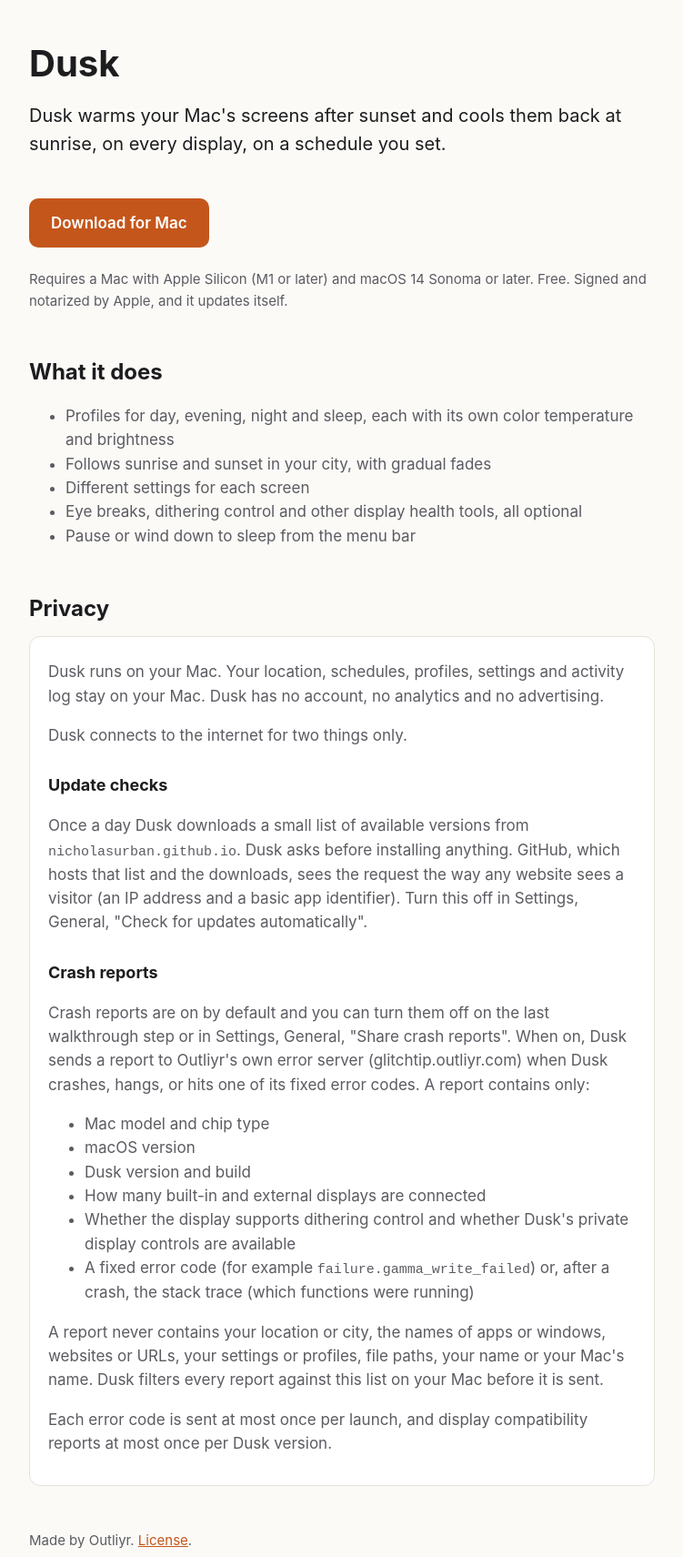
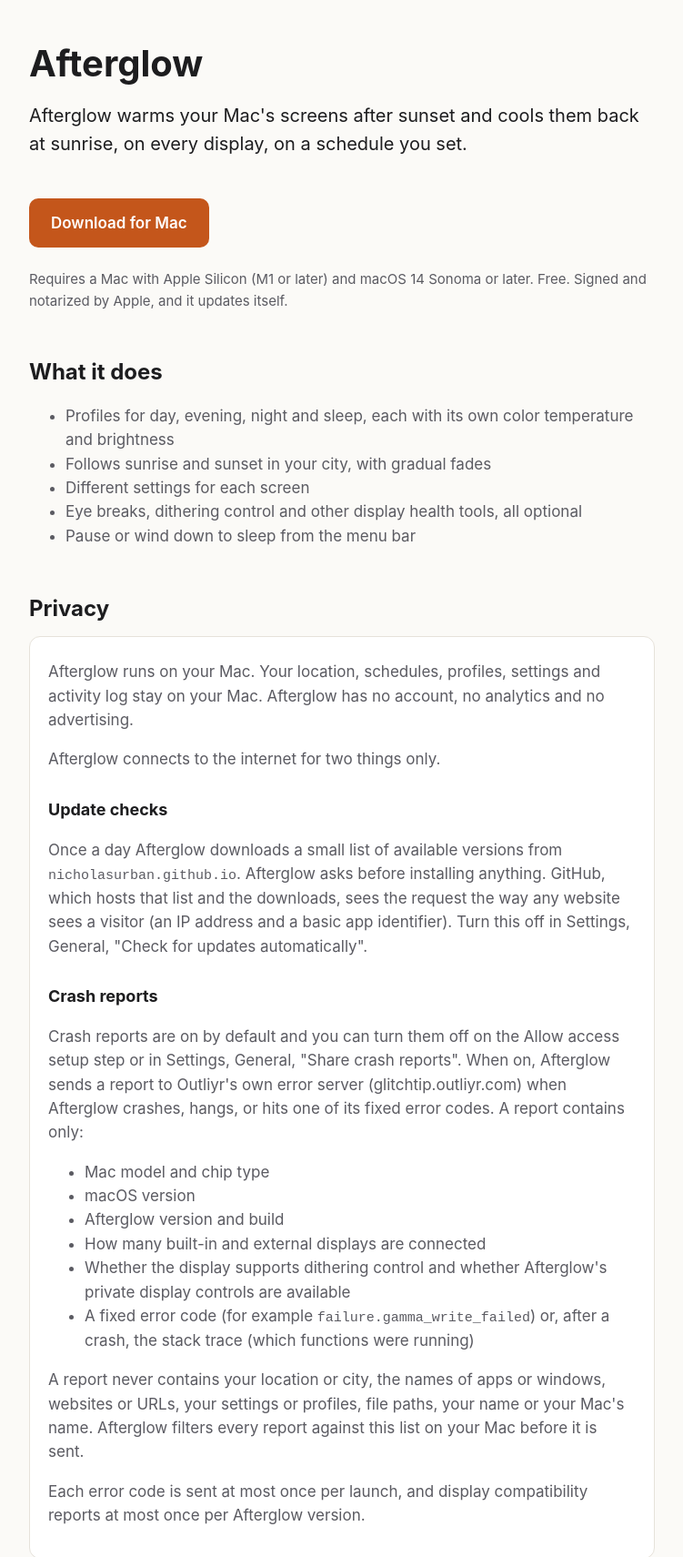
Before and after one commit to nicholasurban/afterglow-releases, a plain HTML site: page index.html in a window 1280 px wide. Shown: the top 1711 px of the page at 91% size, without its empty margins (264-1015 px from the left). Drawn offline with Linux system fonts and the light colour scheme.

Commit message:
release: Afterglow 1.1.0 page, license rename and update feed (#1)

```diff
--- a/index.html
+++ b/index.html
@@ -3,8 +3,8 @@
 <head>
 <meta charset="utf-8">
 <meta name="viewport" content="width=device-width, initial-scale=1">
-<title>Dusk for Mac</title>
-<meta name="description" content="Dusk warms your Mac's screens after sunset and cools them back at sunrise, on every display.">
+<title>Afterglow for Mac</title>
+<meta name="description" content="Afterglow warms your Mac's screens after sunset and cools them back at sunrise, on every display.">
 <style>
 :root { --bg:#fbfaf7; --text:#1d1d1f; --muted:#5b5b62; --accent:#c4561b; --card:#ffffff; --line:#e6e2da; }
 @media (prefers-color-scheme: dark) { :root { --bg:#141416; --text:#f2f2f4; --muted:#a6a6ad; --accent:#f08a4b; --card:#1d1d21; --line:#2c2c31; } }
@@ -26,9 +26,9 @@ a { color:var(--accent); }
 </head>
 <body>
 <main>
-<h1>Dusk</h1>
-<p class="lede">Dusk warms your Mac's screens after sunset and cools them back at sunrise, on every display, on a schedule you set.</p>
-<a class="download" href="https://github.com/nicholasurban/dusk-releases/releases/latest">Download for Mac</a>
+<h1>Afterglow</h1>
+<p class="lede">Afterglow warms your Mac's screens after sunset and cools them back at sunrise, on every display, on a schedule you set.</p>
+<a class="download" href="https://github.com/nicholasurban/afterglow-releases/releases/latest">Download for Mac</a>
 <p class="req">Requires a Mac with Apple Silicon (M1 or later) and macOS 14 Sonoma or later. Free. Signed and notarized by Apple, and it updates itself.</p>
 
 <h2>What it does</h2>
@@ -42,25 +42,25 @@ a { color:var(--accent); }
 
 <h2 id="privacy">Privacy</h2>
 <div class="card">
-<p>Dusk runs on your Mac. Your location, schedules, profiles, settings and activity log stay on your Mac. Dusk has no account, no analytics and no advertising.</p>
-<p>Dusk connects to the internet for two things only.</p>
+<p>Afterglow runs on your Mac. Your location, schedules, profiles, settings and activity log stay on your Mac. Afterglow has no account, no analytics and no advertising.</p>
+<p>Afterglow connects to the internet for two things only.</p>
 <h3>Update checks</h3>
-<p>Once a day Dusk downloads a small list of available versions from <code>nicholasurban.github.io</code>. Dusk asks before installing anything. GitHub, which hosts that list and the downloads, sees the request the way any website sees a visitor (an IP address and a basic app identifier). Turn this off in Settings, General, &quot;Check for updates automatically&quot;.</p>
+<p>Once a day Afterglow downloads a small list of available versions from <code>nicholasurban.github.io</code>. Afterglow asks before installing anything. GitHub, which hosts that list and the downloads, sees the request the way any website sees a visitor (an IP address and a basic app identifier). Turn this off in Settings, General, &quot;Check for updates automatically&quot;.</p>
 <h3>Crash reports</h3>
-<p>Crash reports are on by default and you can turn them off on the last walkthrough step or in Settings, General, &quot;Share crash reports&quot;. When on, Dusk sends a report to Outliyr&#x27;s own error server (glitchtip.outliyr.com) when Dusk crashes, hangs, or hits one of its fixed error codes. A report contains only:</p>
+<p>Crash reports are on by default and you can turn them off on the Allow access setup step or in Settings, General, &quot;Share crash reports&quot;. When on, Afterglow sends a report to Outliyr&#x27;s own error server (glitchtip.outliyr.com) when Afterglow crashes, hangs, or hits one of its fixed error codes. A report contains only:</p>
 <ul>
 <li>Mac model and chip type</li>
 <li>macOS version</li>
-<li>Dusk version and build</li>
+<li>Afterglow version and build</li>
 <li>How many built-in and external displays are connected</li>
-<li>Whether the display supports dithering control and whether Dusk&#x27;s private display controls are available</li>
+<li>Whether the display supports dithering control and whether Afterglow&#x27;s private display controls are available</li>
 <li>A fixed error code (for example <code>failure.gamma_write_failed</code>) or, after a crash, the stack trace (which functions were running)</li>
 </ul>
-<p>A report never contains your location or city, the names of apps or windows, websites or URLs, your settings or profiles, file paths, your name or your Mac&#x27;s name. Dusk filters every report against this list on your Mac before it is sent.</p>
-<p>Each error code is sent at most once per launch, and display compatibility reports at most once per Dusk version.</p>
+<p>A report never contains your location or city, the names of apps or windows, websites or URLs, your settings or profiles, file paths, your name or your Mac&#x27;s name. Afterglow filters every report against this list on your Mac before it is sent.</p>
+<p>Each error code is sent at most once per launch, and display compatibility reports at most once per Afterglow version.</p>
 </div>
 
-<footer>Made by Outliyr. <a href="https://github.com/nicholasurban/dusk-releases/blob/main/LICENSE">License</a>.</footer>
+<footer>Made by Outliyr. <a href="https://github.com/nicholasurban/afterglow-releases/blob/main/LICENSE">License</a>.</footer>
 </main>
 </body>
 </html>
```
Also changed, not shown: appcast.xml (added, +18 -0 lines), 3 other files.
